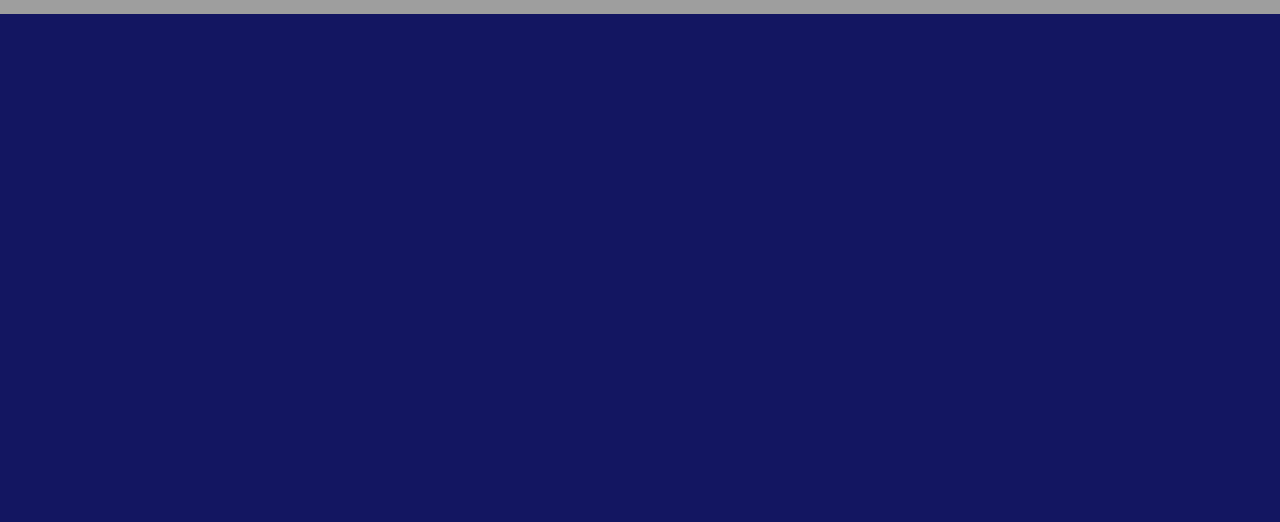
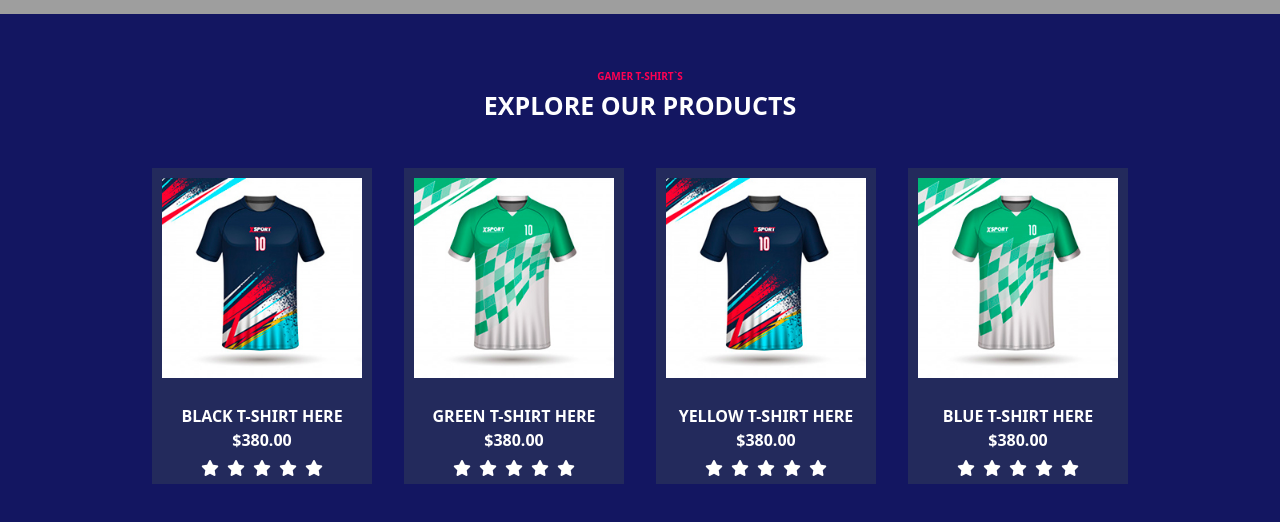
Before and after one commit to GiacomoSeveri/proj-html-vuejs, a Vue app: page / in a window 1280 px wide. Shown: the part 4811-5333 px from the top of the page. Built offline with nearby package versions, Linux system fonts and the light colour scheme; grey boxes are pictures that could not be loaded.

Commit message:
added shop section

```diff
--- a/src/components/AppMain.vue
+++ b/src/components/AppMain.vue
@@ -4,9 +4,10 @@ import WhoSection from './littleComp/mainComps/WhoSection.vue'
 import AnySection from './littleComp/mainComps/AnySection.vue'
 import TeamSection from './littleComp/mainComps/TeamSection.vue'
 import VideoSection from './littleComp/mainComps/VideoSection.vue'
+import ShopSection from './littleComp/mainComps/ShopSection.vue'
 export default {
     name: 'AppMain',
-    components: { TodaySection, WhoSection, AnySection, TeamSection, VideoSection }
+    components: { TodaySection, WhoSection, AnySection, TeamSection, VideoSection, ShopSection }
 }
 </script>
 
@@ -29,7 +30,7 @@ export default {
         <video-section></video-section>
     </section>
     <section id="shop" class="text-center">
-
+        <shop-section></shop-section>
     </section>
 </template>
 
--- /dev/null
+++ b/src/components/littleComp/mainComps/ShopSection.vue
@@ -0,0 +1,36 @@
+<script>
+import SectionTitle from '../../utilities/SectionTitle.vue'
+import Title from '../../utilities/Title.vue'
+import ShopCard from '../../utilities/ShopCard.vue'
+export default {
+    name: 'ShopSection',
+    components: { SectionTitle, Title, ShopCard },
+    data() {
+        return {
+            section: 'GAMER T-SHIRT`S',
+            title: 'EXPLORE OUR PRODUCTS',
+            items: [
+                { img: '01 (1)', name: 'BLACK T-SHIRT HERE', price: '$380.00' },
+                { img: '02 (1)', name: 'GREEN T-SHIRT HERE', price: '$380.00' },
+                { img: '01 (1)', name: 'YELLOW T-SHIRT HERE', price: '$380.00' },
+                { img: '02 (1)', name: 'BLUE T-SHIRT HERE', price: '$380.00' }
+            ]
+        }
+    }
+}
+</script>
+
+<template>
+    <section-title :section="section"></section-title>
+    <Title :title="title"></Title>
+    <shop-card :items="items"></shop-card>
+    <hr>
+</template>
+
+<style lang="scss" scoped>
+hr {
+    color: #fff;
+    width: 50%;
+    margin: 45px 350px;
+}
+</style>
--- /dev/null
+++ b/src/components/utilities/ShopCard.vue
@@ -0,0 +1,35 @@
+<script>
+
+export default {
+    name: 'ShopCard',
+    props: { items: Array },
+
+}
+</script>
+
+<template>
+    <div class="d-flex justify-content-center align-items-center mt-5">
+        <div v-for="item in items" class="mx-3 custom-card">
+            <img :src="`imgs/${item.img}.jpg`" class="mb-3">
+            <p class="m-0 fw-bold">{{ item.name }}</p>
+            <p class="m-0 fw-bold">{{ item.price }}</p>
+            <i v-for="n in 5" class="fa-solid fa-star my-2 mx-1"></i>
+        </div>
+    </div>
+</template>
+
+<style lang="scss" scoped>
+.custom-card {
+    background-color: #232a5c;
+
+    img {
+        cursor: pointer;
+        width: 220px;
+        border: solid 10px #232a5c;
+    }
+
+    i {
+        cursor: pointer;
+    }
+}
+</style>
```
